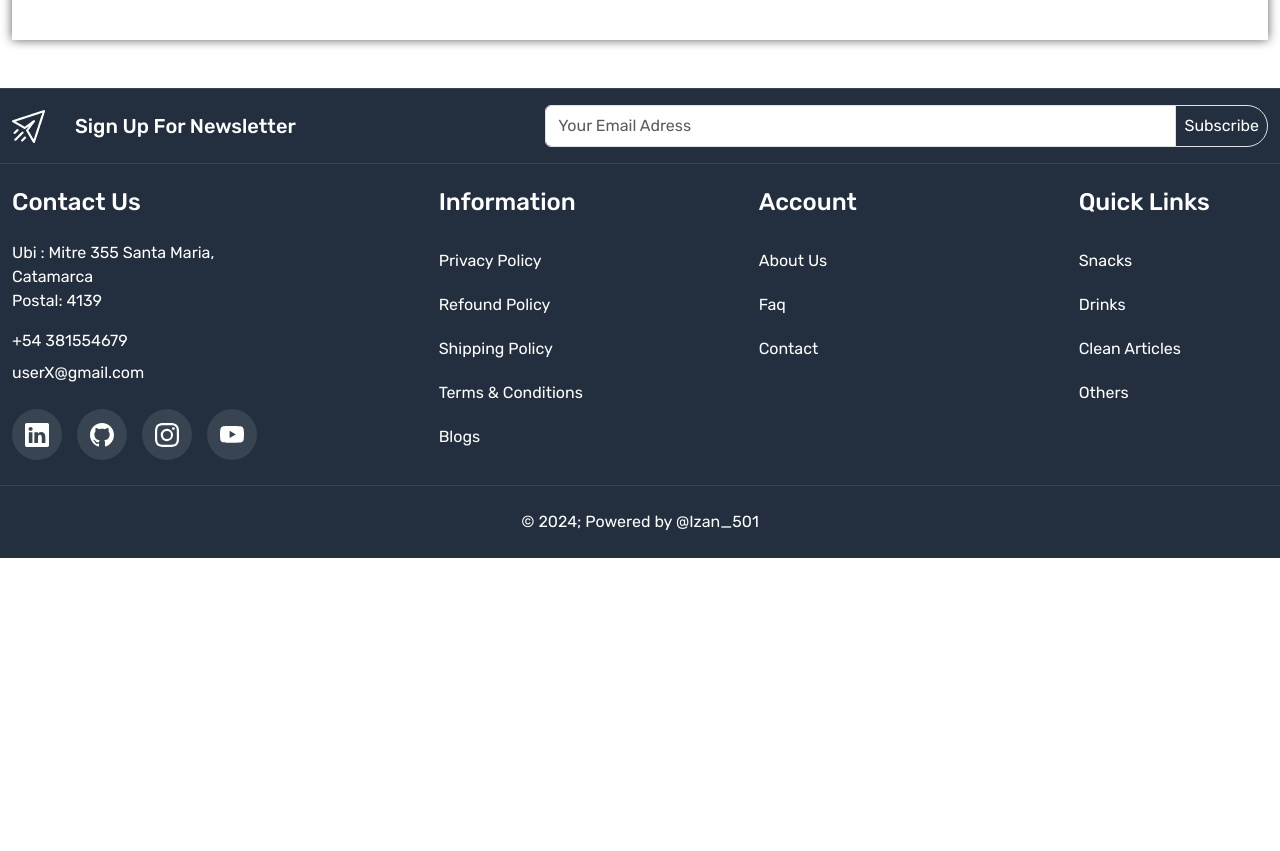
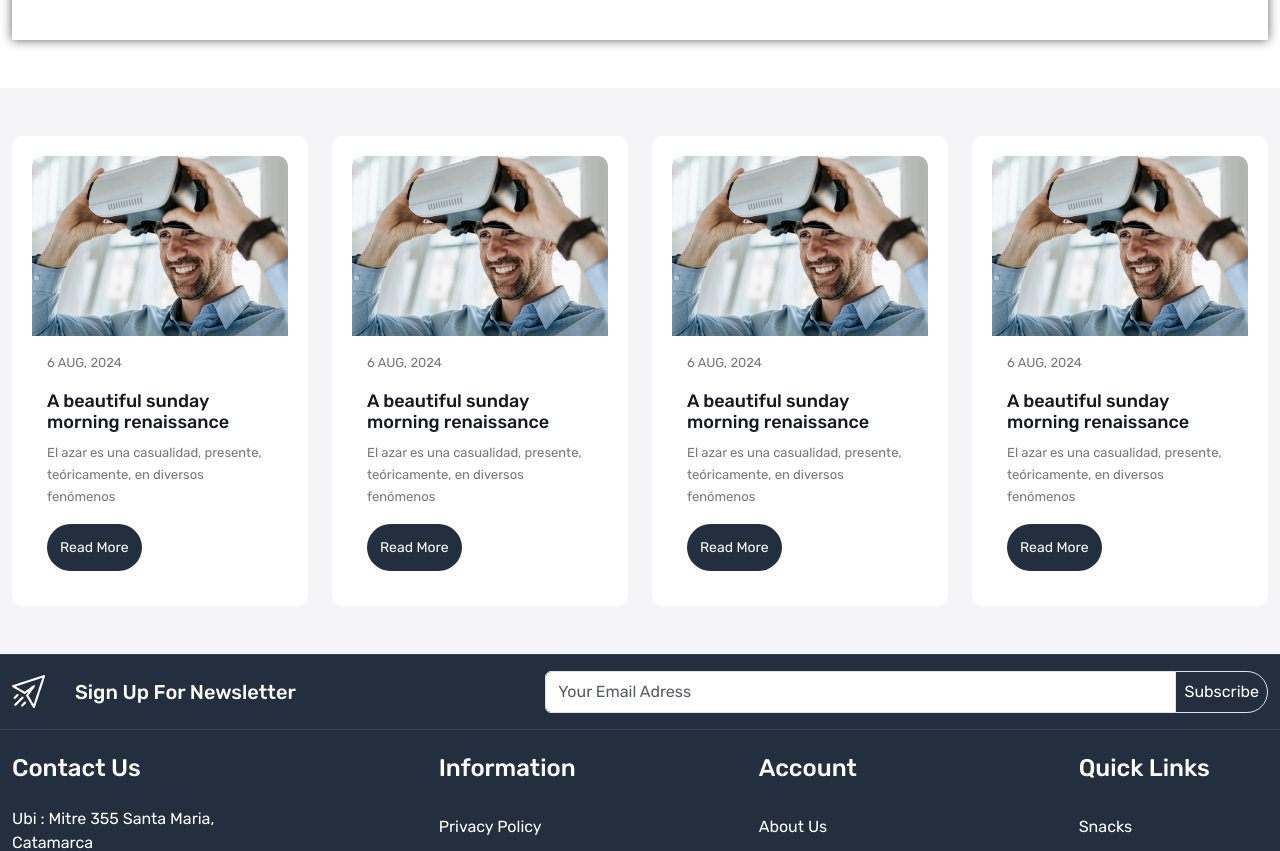
Before and after one commit to Izan0501/imperius.srl-mern, a React (Create React App) app: page / in a window 1280 px wide. Shown: the part 1520-2371 px from the top of the page. Before the commit the page ends 2078 px from the top, so only its background shows below. Built offline with nearby package versions, Linux system fonts and the light colour scheme.

Commit message:
addBlogSection

```diff
--- a/src/App.css
+++ b/src/App.css
@@ -12,6 +12,7 @@
   --color-bf4800: #bf4800;
   --color-f5f5f7: #f5f5f7;
   --color-ededed: #ededed;
+  --color-777777: #777777;
 }
 
 
@@ -264,9 +265,43 @@
   box-shadow: 0 0 10px #000000a1;
   padding: 15px;
 }
-
-
-
 /* Marquee Wrapper section ends */
 
+/* Blog Section  */
+.blog-card{
+  background-color: white;
+  padding: 20px;
+  border-radius: 10px;
+}
+
+.blog-card img{
+  border-top-left-radius: 10px;
+  border-top-right-radius: 10px;
+}
+
+.blog-content {
+  padding: 15px;
+}
+
+.blog-content .date {
+  font-size: 13px;
+  line-height: 24px;
+  text-transform: uppercase;
+  letter-spacing: 0;
+  font-weight: 400;
+  color: var(--color-777777);
+  padding: 0;
+}
+
+.blog-content h5{
+  font-size: 18px;
+  color: var(--color-131921);
+}
+
+.blog-content .desc{
+  font-size: 13px;
+  line-height: 22px;
+  color: var(--color-777777);
+}
+/* Blog section ends */
 /* Home Section Ends Here */
--- /dev/null
+++ b/src/components/BlogCard.js
@@ -0,0 +1,24 @@
+import React from 'react'
+import { Link } from 'react-router-dom'
+
+const BlogCard = () => {
+  return (
+    <div className="col-3">
+        <div className="blog-card">
+            <div className="card-image">
+                <img src="images/blog-1.jpg" alt="blog-Img" className='img-fluid'/>
+            </div>
+            <div className="blog-content">
+                <p className='date'>6 Aug, 2024</p>
+                <h5 className='title'>A beautiful sunday morning renaissance</h5>
+                <p className='desc'>
+                El azar es una casualidad, presente, teóricamente, en diversos fenómenos
+                </p>
+                <Link to="/" className='button'>Read More</Link>
+            </div>
+        </div>
+    </div>
+  )
+}
+
+export default BlogCard
--- a/src/pages/Home.js
+++ b/src/pages/Home.js
@@ -1,6 +1,7 @@
 import React from 'react';
 import { Link } from 'react-router-dom';
 import Marquee from 'react-fast-marquee';
+import BlogCard from '../components/BlogCard';
 
 const Home = () => {
     return (
@@ -200,6 +201,17 @@
                     </div>
                 </div>
             </section>
+            {/* blog--wrapper */}
+            <section className="blog-wrapper py-5 home-wrapper-2">
+                <div className="container-xxl">
+                    <div className="row">
+                        <BlogCard />
+                        <BlogCard />
+                        <BlogCard />
+                        <BlogCard />
+                    </div>
+                </div>
+            </section>
         </>
     )
 }
```
